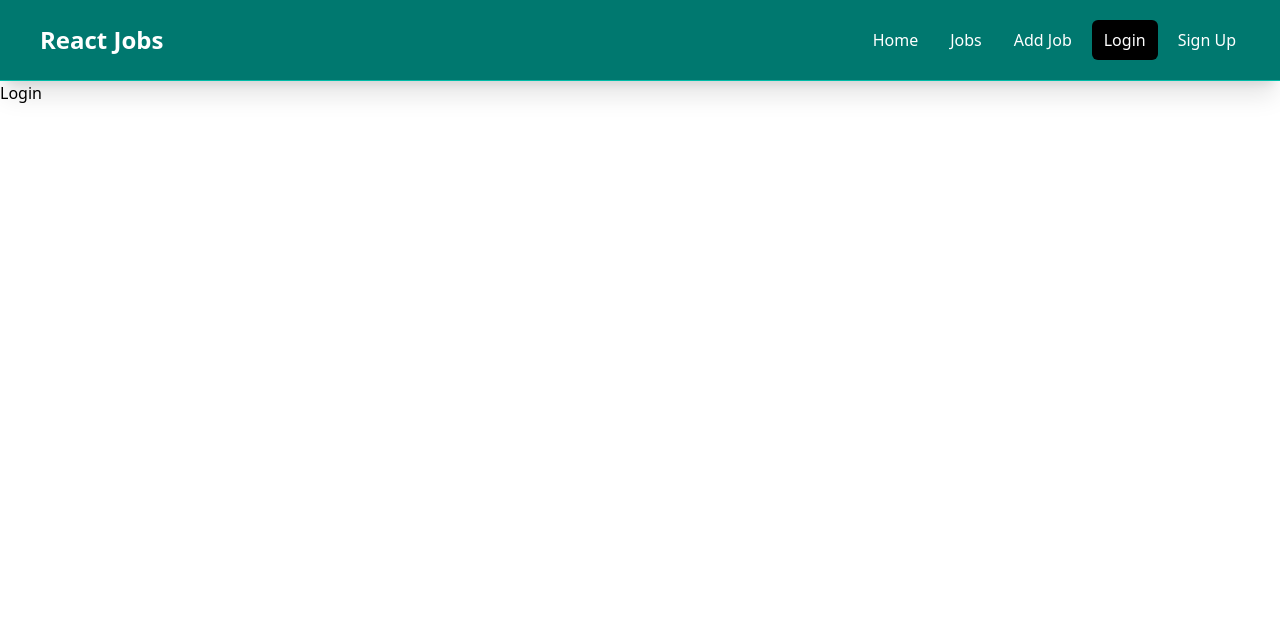
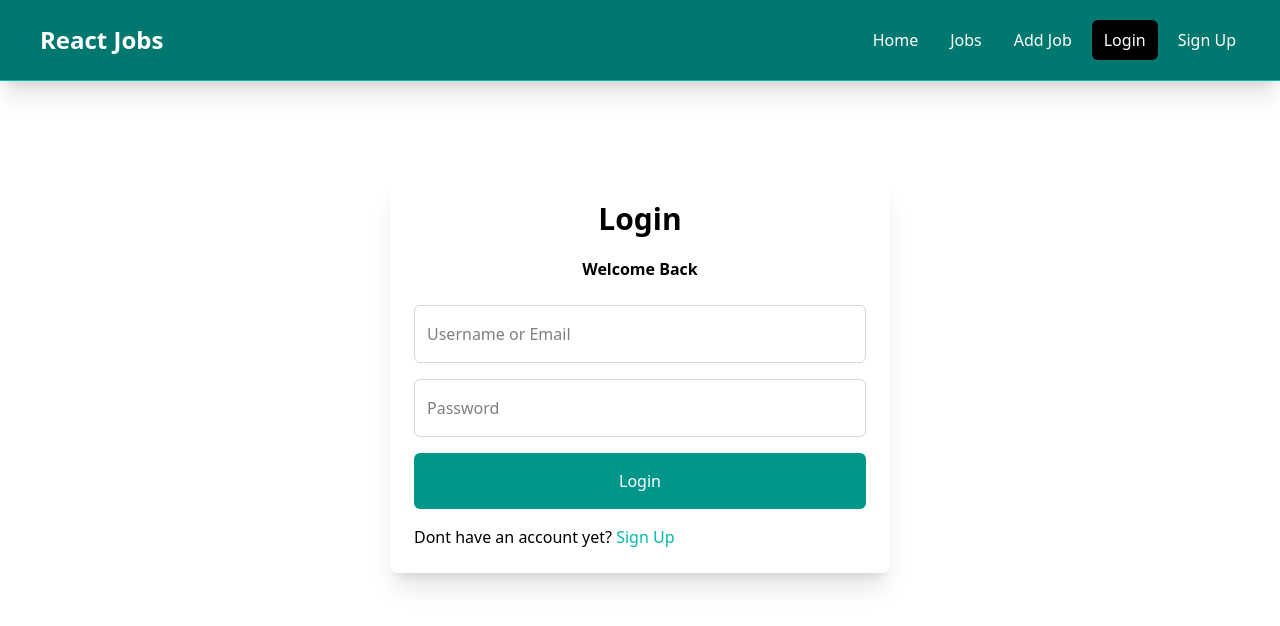
Before and after one commit to AmaduKamara/job-portal, a React (Vite) app: page /login in a window 1280 px wide. Shown: the top 626 px of the page. Built offline with nearby package versions, Linux system fonts and the light colour scheme.

Commit message:
Complete Login page UI

```diff
--- a/src/pages/Login.jsx
+++ b/src/pages/Login.jsx
@@ -1,9 +1,45 @@
-import React from 'react'
+import React from "react";
+import { Link } from "react-router-dom";
 
 const Login = () => {
   return (
-    <div>Login</div>
-  )
-}
+    <main className='flex justify-center items-center'>
+      <form className='max-w-600 w-[500px] bg-white shadow-xl rounded-lg p-6 my-24'>
+        <h1 className='font-bold text-3xl text-center'>Login</h1>
+        <h2 className='font-semibold text-center mt-5'>Welcome Back</h2>
 
-export default Login
+        <div className='mt-6'>
+          <input
+            type='text'
+            placeholder='Username or Email'
+            className='border py-4 px-3 rounded-md w-full border-gray-300 focus:border-teal-600'
+          />
+        </div>
+        <div className='mt-4'>
+          <input
+            type='password'
+            placeholder='Password'
+            className='border py-4 px-3 rounded-md w-full border-gray-300 focus:border-teal-600'
+          />
+        </div>
+        <div className='mt-4'>
+          <input
+            type='submit'
+            value='Login'
+            className='bg-teal-600 text-white py-4 px-3 rounded-md w-full border-gray-300 hover:bg-teal-500 focus:bg-teal-700 cursor-pointer'
+          />
+        </div>
+        <div className='mt-4'>
+          <p>
+            Dont have an account yet?{" "}
+            <Link className='text-teal-500' to='/signup'>
+              Sign Up
+            </Link>{" "}
+          </p>
+        </div>
+      </form>
+    </main>
+  );
+};
+
+export default Login;
```
